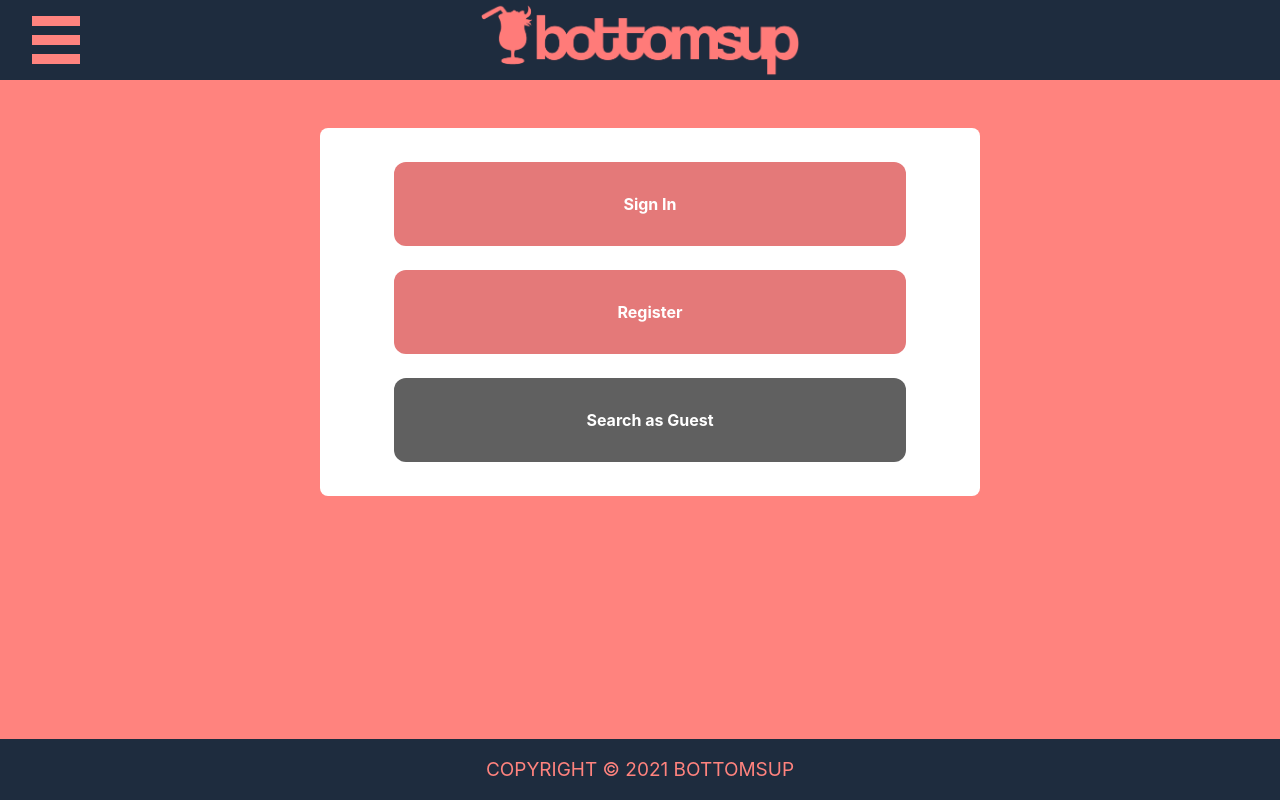
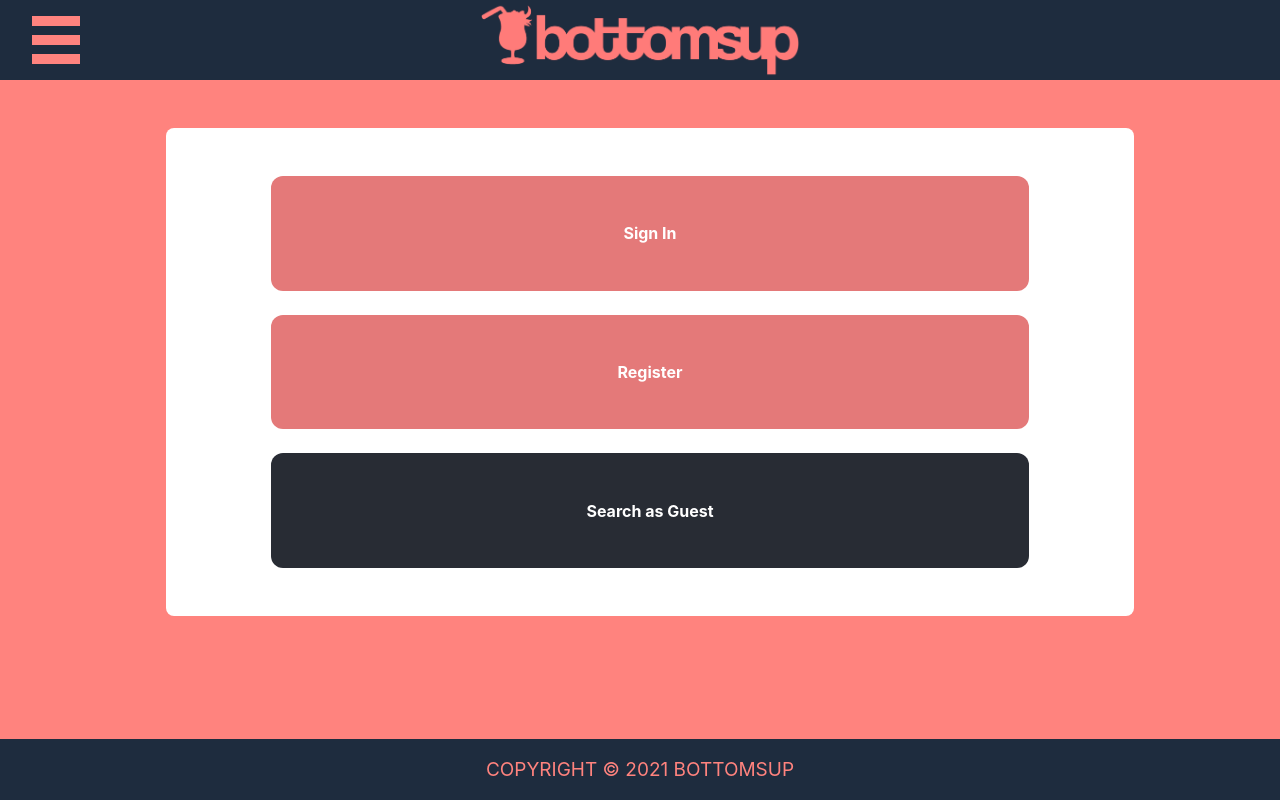
Before and after one commit to software-assignments-spring2021/project-setup-team-povedniki-attitude, a React (Create React App) app in the folder front-end/: page /signin in a window 1280 px wide. Built offline with nearby package versions, Linux system fonts and the light colour scheme.

Commit message:
updated signin page

```diff
--- a/front-end/src/Components/SignIn/sign_in_page.css
+++ b/front-end/src/Components/SignIn/sign_in_page.css
@@ -51,9 +51,9 @@
   .sign-in-container {
       background-color:#ffffff;
       border-radius:8px;
-      width:50%;
-      margin-left:25%;
-      padding:10px;
+      width:74%;
+      margin-left:13%;
+      padding:24px 10px;
   }
   .sign-in-button {
       border-radius:12px;
@@ -66,11 +66,14 @@
       font-weight:bold;
       color:white;
   }
+  .sign-in-button.mini {
+      padding:24px 5% 24px 5%;
+  }
   #guest {
-      background-color:#606060;
+      background-color:#282c34;
   }
   .sign-in-button:hover,#guest:hover {
-    background-color:#f57e10;
+    background-color:#b44d4a;
   }
   a {text-decoration:none;}
 
@@ -94,3 +97,48 @@
     width: 25%;
     height: 25%;
   }
+
+  .sign-in-footer {
+    text-align:center;
+    font-size:18px;
+  }
+
+  .sign-in-footer a {
+    font-weight:bold;
+    color:#ff837e;
+  }
+
+  .sign-in-footer a:hover {
+    color:#b44d4a;
+  }
+
+  .sign-in-field {
+    width:calc(96%-6px);
+    padding:2%;
+    border-radius:0 0 10px 10px;
+    border:3px solid #ff837e;
+    box-shadow:none;
+    font-size:18px;
+  }
+
+  .sign-in-field:focus {
+    outline:none;
+  }
+
+  .field-label {
+    text-align:left;
+    width:calc(99%-6px);
+    padding:0.5%;
+    border-radius:10px 10px 0 0;
+    border:3px solid #ff837e;
+    background-color:#ff837e;
+    font-size:16px;
+    font-weight:bold;
+    color:#ffffff;
+  }
+
+  .field-container {
+    box-shadow: 0px 0px 8px #808080;
+    border-radius:10px;
+    margin:12px 10% 12px 10%;
+  }
--- a/front-end/src/Components/SignIn/sign_in_page.js
+++ b/front-end/src/Components/SignIn/sign_in_page.js
@@ -16,8 +16,8 @@ function SignIn(){
         </div>
         <main>
             <div className="sign-in-container">
-                <div className="sign-in-button">Sign In</div>
-                <div className="sign-in-button">Register</div>
+                <a href="./login"><div className="sign-in-button">Sign In</div></a>
+                <a href="./register"><div className="sign-in-button">Register</div></a>
                 <a href=".."><div className="sign-in-button" id="guest">Search as Guest</div></a>
             </div>
         </main>
```
